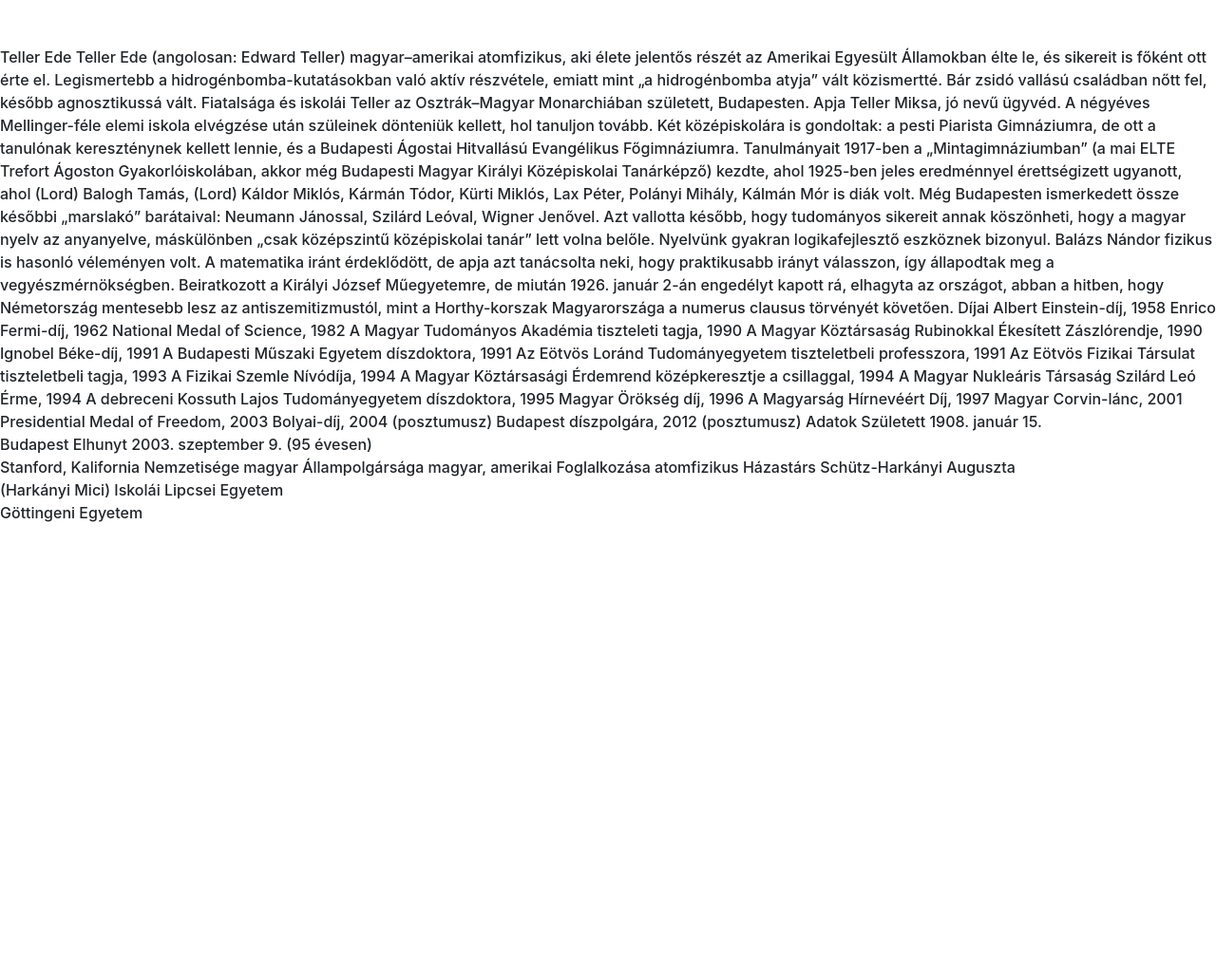
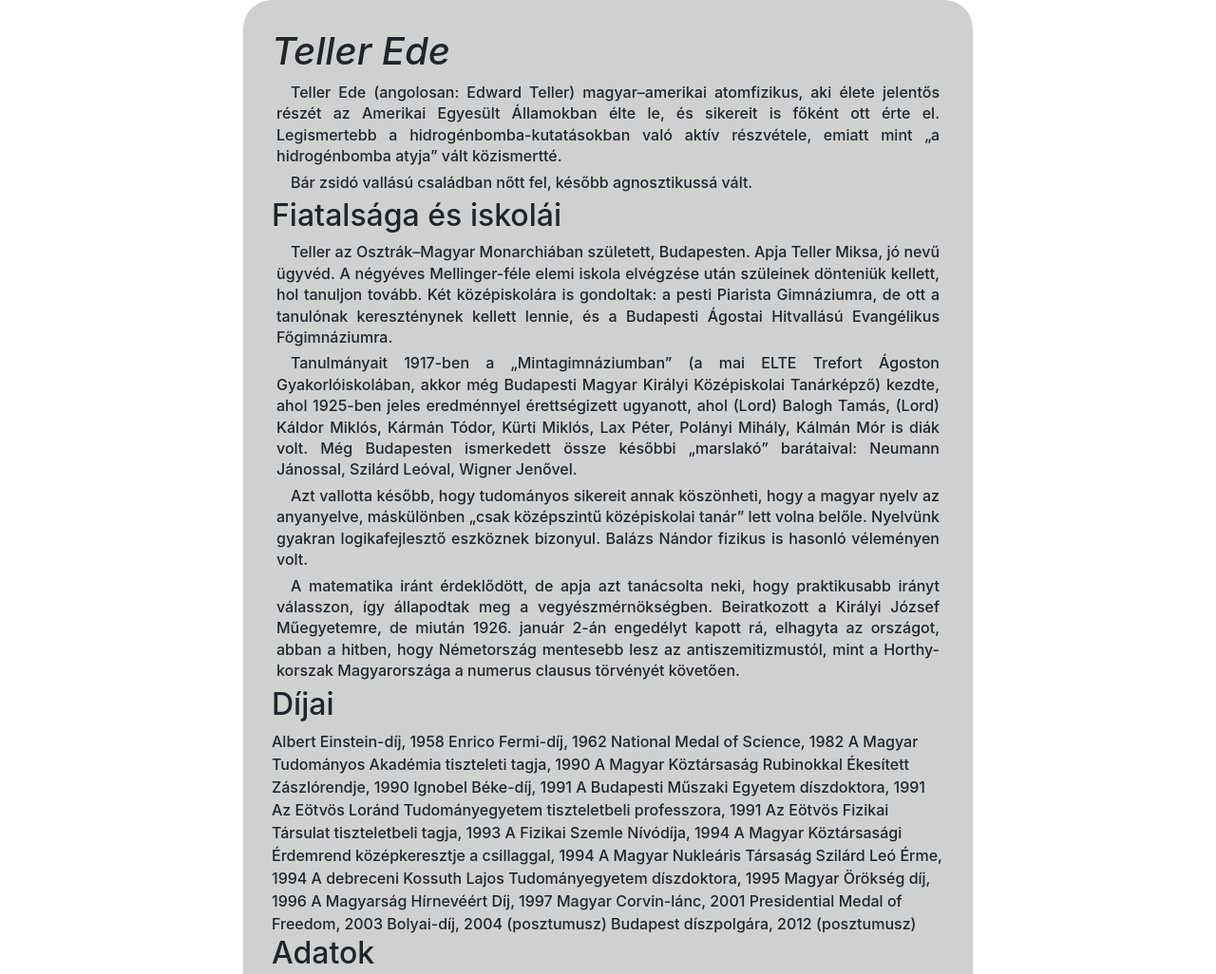
Before and after one commit to BarbecYou/frontend_09_06_gyakorlas, a plain HTML site: page index.html in a window 1280 px wide. Shown: the top 1026 px of the page at 95% size. Before the commit the page ends 800 px from the top, so only its background shows below. Drawn offline with nearby package versions, Linux system fonts and the light colour scheme.

Commit message:
feladat 5 kesz

```diff
--- a/index.html
+++ b/index.html
@@ -9,24 +9,24 @@
 </head>
 
 <body>
-	<div class="my-5">
-		Teller Ede
+	<div id="tartalom">
+		<h1>Teller Ede</h1>
 
-		Teller Ede (angolosan: Edward Teller) magyar–amerikai atomfizikus, aki élete jelentős részét az Amerikai Egyesült Államokban élte le, és sikereit is főként ott érte el. Legismertebb a hidrogénbomba-kutatásokban való aktív részvétele, emiatt mint „a hidrogénbomba atyja” vált közismertté.
+		<p>Teller Ede (angolosan: Edward Teller) magyar–amerikai atomfizikus, aki élete jelentős részét az Amerikai Egyesült Államokban élte le, és sikereit is főként ott érte el. Legismertebb a hidrogénbomba-kutatásokban való aktív részvétele, emiatt mint „a hidrogénbomba atyja” vált közismertté.</p>
 
-		Bár zsidó vallású családban nőtt fel, később agnosztikussá vált.
+		<p>Bár zsidó vallású családban nőtt fel, később agnosztikussá vált.</p>
 
-		Fiatalsága és iskolái
+		<h2>Fiatalsága és iskolái</h2>
 
-		Teller az Osztrák–Magyar Monarchiában született, Budapesten. Apja Teller Miksa, jó nevű ügyvéd. A négyéves Mellinger-féle elemi iskola elvégzése után szüleinek dönteniük kellett, hol tanuljon tovább. Két középiskolára is gondoltak: a pesti Piarista Gimnáziumra, de ott a tanulónak kereszténynek kellett lennie, és a Budapesti Ágostai Hitvallású Evangélikus Főgimnáziumra.
+		<p>Teller az Osztrák–Magyar Monarchiában született, Budapesten. Apja Teller Miksa, jó nevű ügyvéd. A négyéves Mellinger-féle elemi iskola elvégzése után szüleinek dönteniük kellett, hol tanuljon tovább. Két középiskolára is gondoltak: a pesti Piarista Gimnáziumra, de ott a tanulónak kereszténynek kellett lennie, és a Budapesti Ágostai Hitvallású Evangélikus Főgimnáziumra.</p>
 
-		Tanulmányait 1917-ben a „Mintagimnáziumban” (a mai ELTE Trefort Ágoston Gyakorlóiskolában, akkor még Budapesti Magyar Királyi Középiskolai Tanárképző) kezdte, ahol 1925-ben jeles eredménnyel érettségizett ugyanott, ahol (Lord) Balogh Tamás, (Lord) Káldor Miklós, Kármán Tódor, Kürti Miklós, Lax Péter, Polányi Mihály, Kálmán Mór is diák volt. Még Budapesten ismerkedett össze későbbi „marslakó” barátaival: Neumann Jánossal, Szilárd Leóval, Wigner Jenővel.
+		<p>Tanulmányait 1917-ben a „Mintagimnáziumban” (a mai ELTE Trefort Ágoston Gyakorlóiskolában, akkor még Budapesti Magyar Királyi Középiskolai Tanárképző) kezdte, ahol 1925-ben jeles eredménnyel érettségizett ugyanott, ahol (Lord) Balogh Tamás, (Lord) Káldor Miklós, Kármán Tódor, Kürti Miklós, Lax Péter, Polányi Mihály, Kálmán Mór is diák volt. Még Budapesten ismerkedett össze későbbi „marslakó” barátaival: Neumann Jánossal, Szilárd Leóval, Wigner Jenővel.</p>
 
-		Azt vallotta később, hogy tudományos sikereit annak köszönheti, hogy a magyar nyelv az anyanyelve, máskülönben „csak középszintű középiskolai tanár” lett volna belőle. Nyelvünk gyakran logikafejlesztő eszköznek bizonyul. Balázs Nándor fizikus is hasonló véleményen volt.
+		<p>Azt vallotta később, hogy tudományos sikereit annak köszönheti, hogy a magyar nyelv az anyanyelve, máskülönben „csak középszintű középiskolai tanár” lett volna belőle. Nyelvünk gyakran logikafejlesztő eszköznek bizonyul. Balázs Nándor fizikus is hasonló véleményen volt.</p>
 
-		A matematika iránt érdeklődött, de apja azt tanácsolta neki, hogy praktikusabb irányt válasszon, így állapodtak meg a vegyészmérnökségben. Beiratkozott a Királyi József Műegyetemre, de miután 1926. január 2-án engedélyt kapott rá, elhagyta az országot, abban a hitben, hogy Németország mentesebb lesz az antiszemitizmustól, mint a Horthy-korszak Magyarországa a numerus clausus törvényét követően.
+		<p>A matematika iránt érdeklődött, de apja azt tanácsolta neki, hogy praktikusabb irányt válasszon, így állapodtak meg a vegyészmérnökségben. Beiratkozott a Királyi József Műegyetemre, de miután 1926. január 2-án engedélyt kapott rá, elhagyta az országot, abban a hitben, hogy Németország mentesebb lesz az antiszemitizmustól, mint a Horthy-korszak Magyarországa a numerus clausus törvényét követően.</p>
 
-		Díjai
+		<h2>Díjai</h2>
 
 		Albert Einstein-díj, 1958
 		Enrico Fermi-díj, 1962
@@ -48,7 +48,7 @@
 		Bolyai-díj, 2004 (posztumusz)
 		Budapest díszpolgára, 2012 (posztumusz)
 
-		Adatok
+		<h2>Adatok</h2>
 
 		Született
 		1908. január 15.<br>Budapest
```
